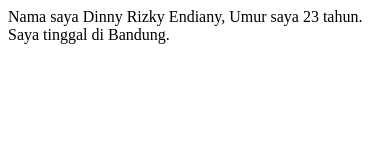
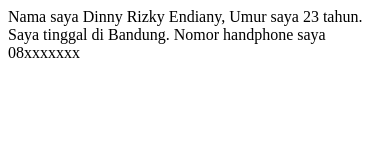
Before and after one commit to dinnyendiany/new_tugas_repositori, a plain HTML site: page index.html in a window 390 px wide. Drawn offline with Linux system fonts and the light colour scheme.

Commit message:
add phone number

```diff
--- a/index.html
+++ b/index.html
@@ -7,5 +7,7 @@
 	Nama saya Dinny Rizky Endiany, Umur saya 23 tahun.
 
 	Saya tinggal di Bandung.
+
+	Nomor handphone saya 08xxxxxxx
 </body>
 </html>
```
